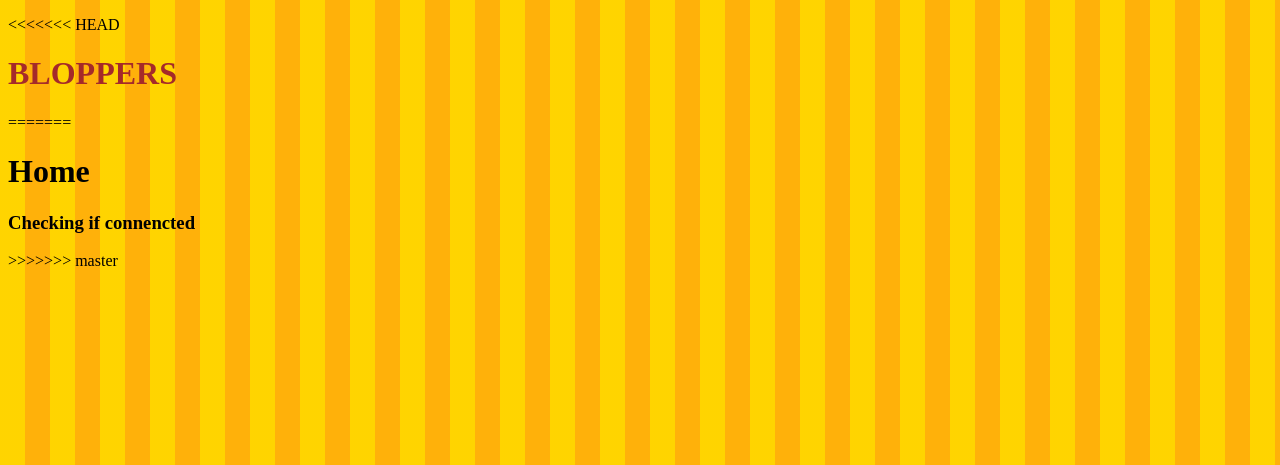
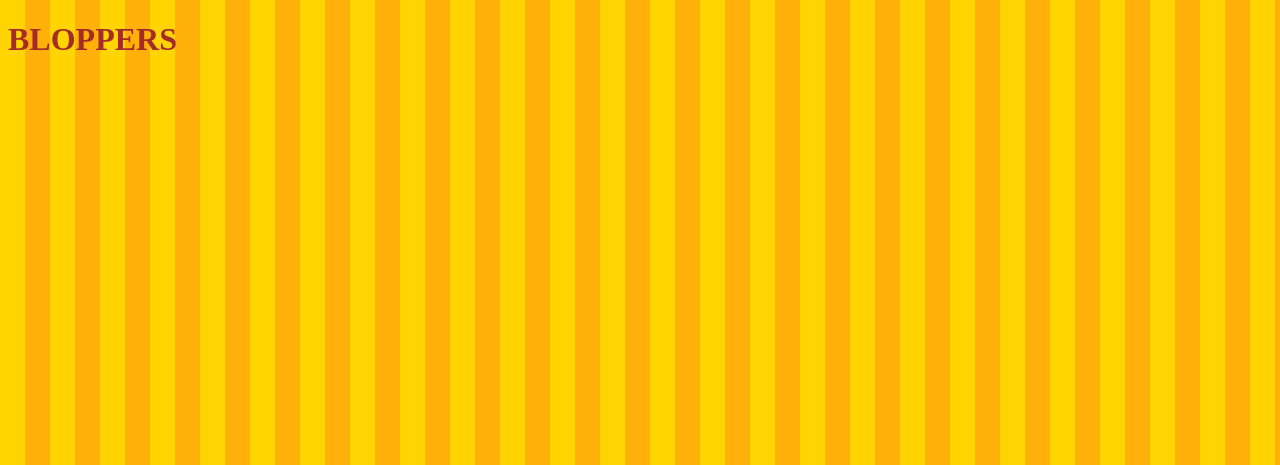
Before and after one commit to laststandjam/Blopper, a Django app: page / in a window 1280 px wide. Shown: the part 44-509 px from the top of the page. Run offline with Django 3.2, Linux system fonts and the light colour scheme.

Commit message:
Fix merge conflict

```diff
--- a/main_app/templates/main_app/home.html
+++ b/main_app/templates/main_app/home.html
@@ -1,11 +1,6 @@
 {% extends 'main_app/base.html' %}
 {% block content %}
 
-<<<<<<< HEAD
 <h1 class="index-header">BLOPPERS</h1>
 
-=======
-<h1>Home</h1>
-<h3>Checking if connencted</h3>
->>>>>>> master
 {% endblock %}
```
Also changed, not shown: db.sqlite3.
